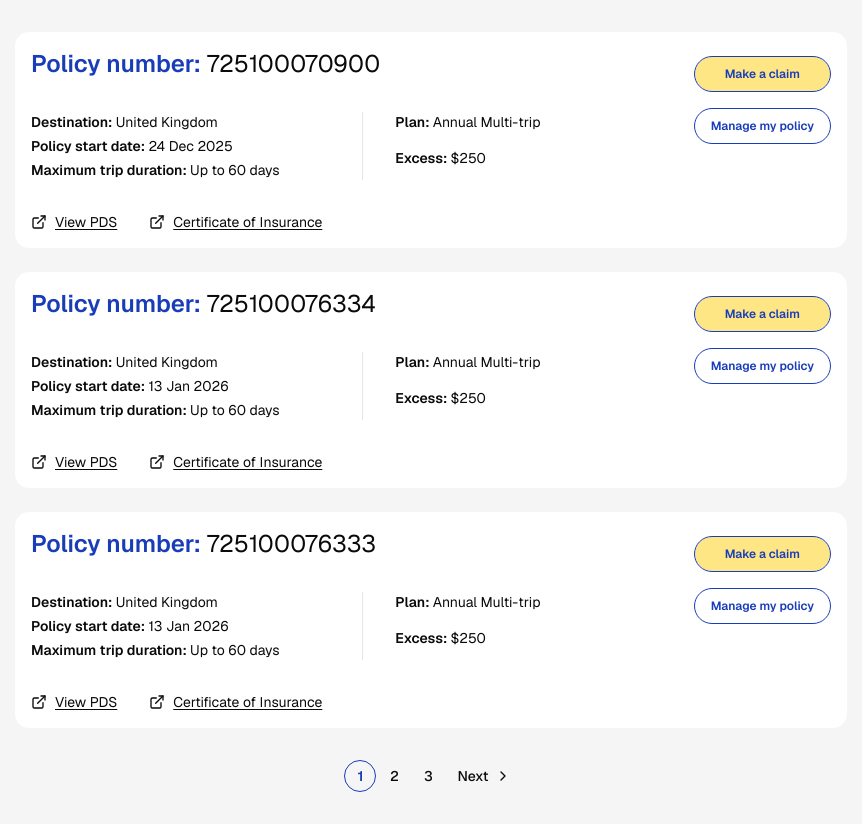
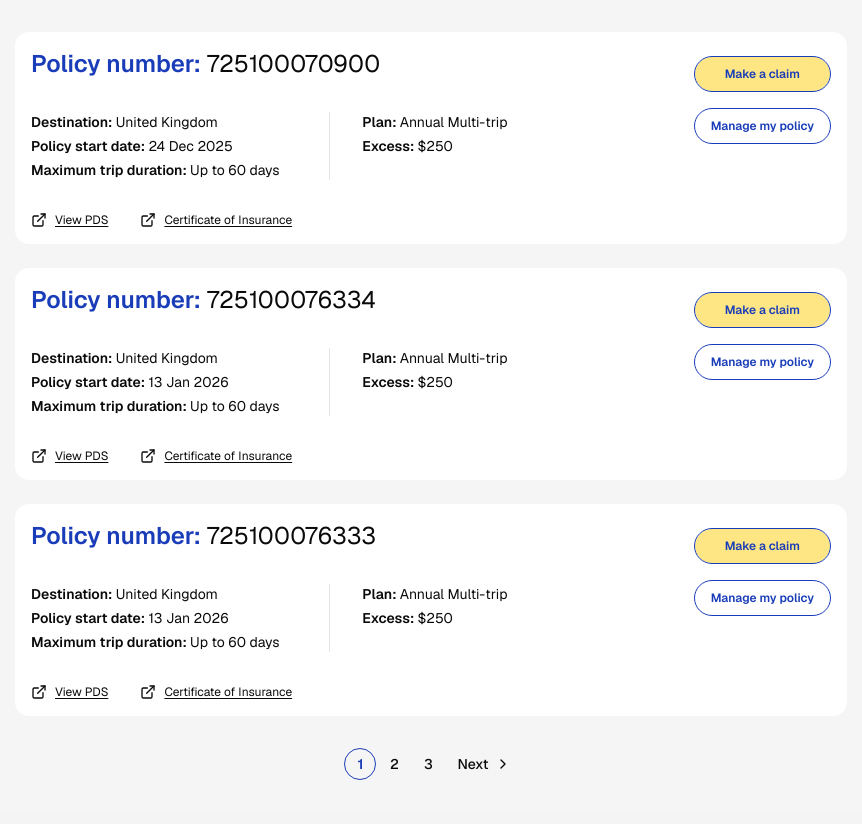
Before and after one commit to MarkMark/cover-more-technical, a Next.js app: page / in a window 1280 px wide. Shown: the whole page, without its empty margins (209-1071 px from the left). Built offline with nearby package versions, Linux system fonts and the light colour scheme.

Commit message:
style(ui): refine policy card links and layout

```diff
--- a/app/components/policy-card.tsx
+++ b/app/components/policy-card.tsx
@@ -1,5 +1,6 @@
 import type { ReactNode } from "react";
 import { ExternalLink } from "lucide-react";
+import Link from "next/link";
 
 import { Button } from "@/components/ui/button";
 import { Card, CardContent, CardHeader, CardTitle } from "@/components/ui/card";
@@ -73,9 +74,9 @@ function PolicyCardFacts({
   factGroups: PolicyCardModel["factGroups"];
 }) {
   return (
-    <div className={cn("grid", "gap-1", "md:grid-cols-2 md:gap-8")}>
+    <div className={cn("grid", "items-start gap-1", "md:grid-cols-2 md:gap-8")}>
       {factGroups.map((facts, index) => (
-        <PolicyCardFactGroup key={index} hasDivider={index > 0}>
+        <PolicyCardFactGroup key={index} hasDivider={index === 0}>
           {facts.map((fact) => (
             <PolicyCardFact key={fact.label} {...fact} />
           ))}
@@ -93,7 +94,7 @@ function PolicyCardFactGroup({
   hasDivider: boolean;
 }) {
   return (
-    <dl className={cn("grid", "gap-1", hasDivider && "md:border-l md:pl-8")}>
+    <dl className={cn("grid", "gap-1", hasDivider && "md:border-r md:pr-8")}>
       {children}
     </dl>
   );
@@ -116,12 +117,11 @@ function PolicyCardDocuments({
   return (
     <div className={cn("flex flex-wrap", "gap-x-8 gap-y-3")}>
       {documents.map((document) => (
-        <a
+        <Link
           className={cn(
             "inline-flex items-center",
             "gap-2",
             "text-xs underline underline-offset-2",
-            "md:text-sm",
           )}
           href={document.href}
           key={document.label}
@@ -130,7 +130,7 @@ function PolicyCardDocuments({
         >
           <ExternalLink aria-hidden="true" className={cn("size-4")} />
           {document.label}
-        </a>
+        </Link>
       ))}
     </div>
   );
--- a/app/layout.tsx
+++ b/app/layout.tsx
@@ -28,7 +28,7 @@ export default function RootLayout({
       className={`${geistSans.variable} ${geistMono.variable} h-full antialiased`}
     >
       <body
-        className={`flex min-h-full flex-col ${geistSans.className} bg-neutral-100`}
+        className={`flex min-h-full flex-col ${geistSans.className} bg-zinc-100`}
       >
         {children}
       </body>
```
